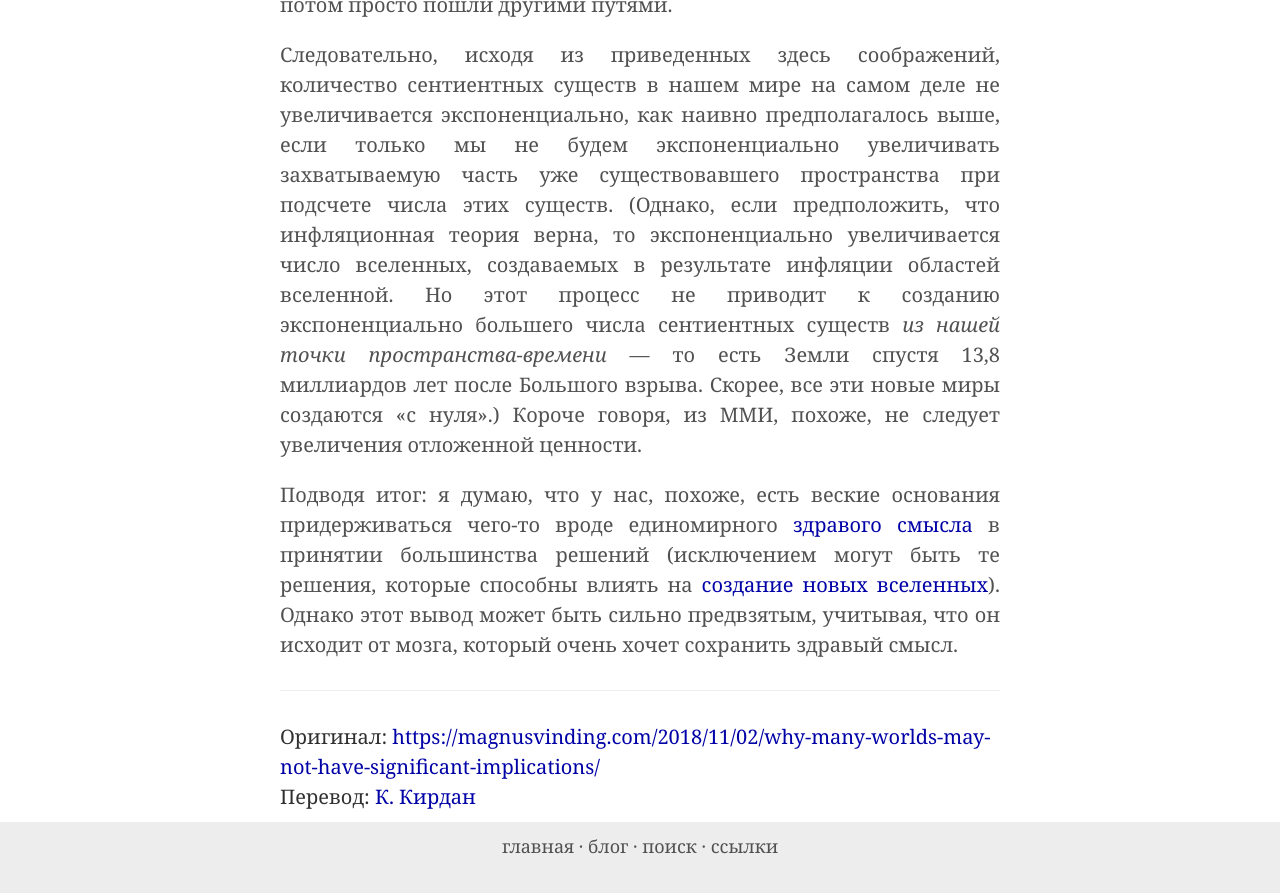
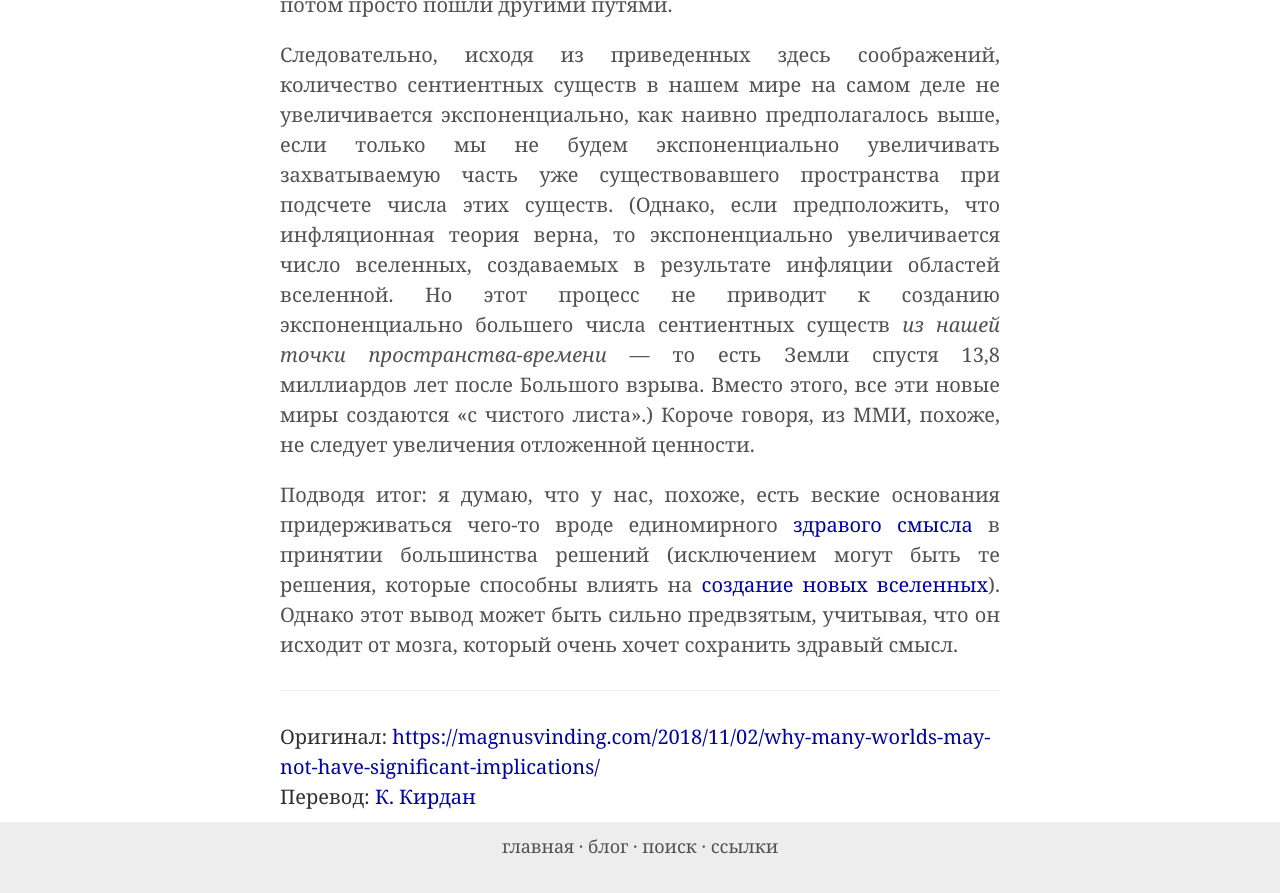
Before and after one commit to ReducingSuffering/reducingsuffering.github.io, a Jekyll site: the page built from _articles/magnus-vinding-why-the-mwi-may-not-have-significant-ethical-implications.md, in a window 1280 px wide and 900 px high, scrolled down 5340 px. Shown: the top 893 px of the window. Built offline with Jekyll 4.4.1, drawn with Linux system fonts in a browser that asks for light colours.

Commit message:
Update magnus-vinding-why-the-mwi-may-not-have-significant-ethical-implications.md

```diff
--- a/_articles/magnus-vinding-why-the-mwi-may-not-have-significant-ethical-implications.md
+++ b/_articles/magnus-vinding-why-the-mwi-may-not-have-significant-ethical-implications.md
@@ -46,6 +46,6 @@ preview_here: true
 
 И когда мы думаем об этом с такой точки зрения, все вдруг становится довольно простым и интуитивно понятным, по крайней мере в сравнении с альтернативой. Согласно инфляционной модели во вселенной существуют далеко расположенные копии нас самих, с которыми мы делим всю нашу историю, начиная с большого взрыва и до этого момента. Однако по мере того, как время идет и становятся возможными все более различающиеся исходы, расстояние до копий, разделяющих с нами точную предысторию, становится все больше, причем быстрыми темпами (ср. [Garriga & Vilenkin, 2001](https://arxiv.org/abs/gr-qc/0102010)). Таким образом, в самом деле стремительно происходит весьма реальное ветвление, но оно состоит в увеличении расстояния до «ближайших» копий, тождественных нам до этого момента. Никакие новые миры на самом деле не добавляются. «Другие миры» существовали всегда, а потом просто пошли другими путями.
 
-Следовательно, исходя из приведенных здесь соображений, количество сентиентных существ в нашем мире на самом деле не увеличивается экспоненциально, как наивно предполагалось выше, если только мы не будем экспоненциально увеличивать захватываемую часть уже существовавшего пространства при подсчете числа этих существ. (Однако, если предположить, что инфляционная теория верна, то экспоненциально увеличивается число вселенных, создаваемых в результате инфляции областей вселенной. Но этот процесс не приводит к созданию экспоненциально большего числа сентиентных существ _из нашей точки пространства-времени_ — то есть Земли спустя 13,8 миллиардов лет после Большого взрыва. Скорее, все эти новые миры создаются «с нуля».) Короче говоря, из ММИ, похоже, не следует увеличения отложенной ценности.
+Следовательно, исходя из приведенных здесь соображений, количество сентиентных существ в нашем мире на самом деле не увеличивается экспоненциально, как наивно предполагалось выше, если только мы не будем экспоненциально увеличивать захватываемую часть уже существовавшего пространства при подсчете числа этих существ. (Однако, если предположить, что инфляционная теория верна, то экспоненциально увеличивается число вселенных, создаваемых в результате инфляции областей вселенной. Но этот процесс не приводит к созданию экспоненциально большего числа сентиентных существ _из нашей точки пространства-времени_ — то есть Земли спустя 13,8 миллиардов лет после Большого взрыва. Вместо этого, все эти новые миры создаются «с чистого листа».) Короче говоря, из ММИ, похоже, не следует увеличения отложенной ценности.
 
 Подводя итог: я думаю, что у нас, похоже, есть веские основания придерживаться чего-то вроде единомирного [здравого смысла](https://reducingsuffering.github.io/eliezer-yudkowsky-living-in-many-worlds.html) в принятии большинства решений (исключением могут быть те решения, которые способны влиять на [создание](https://reducing-suffering.org/lab-universes-creating-infinite-suffering/) [новых вселенных](https://magnusvinding.com/2017/12/01/suffering-infinity-and-universe-anti-natalism/)). Однако этот вывод может быть сильно предвзятым, учитывая, что он исходит от мозга, который очень хочет сохранить здравый смысл.
```
